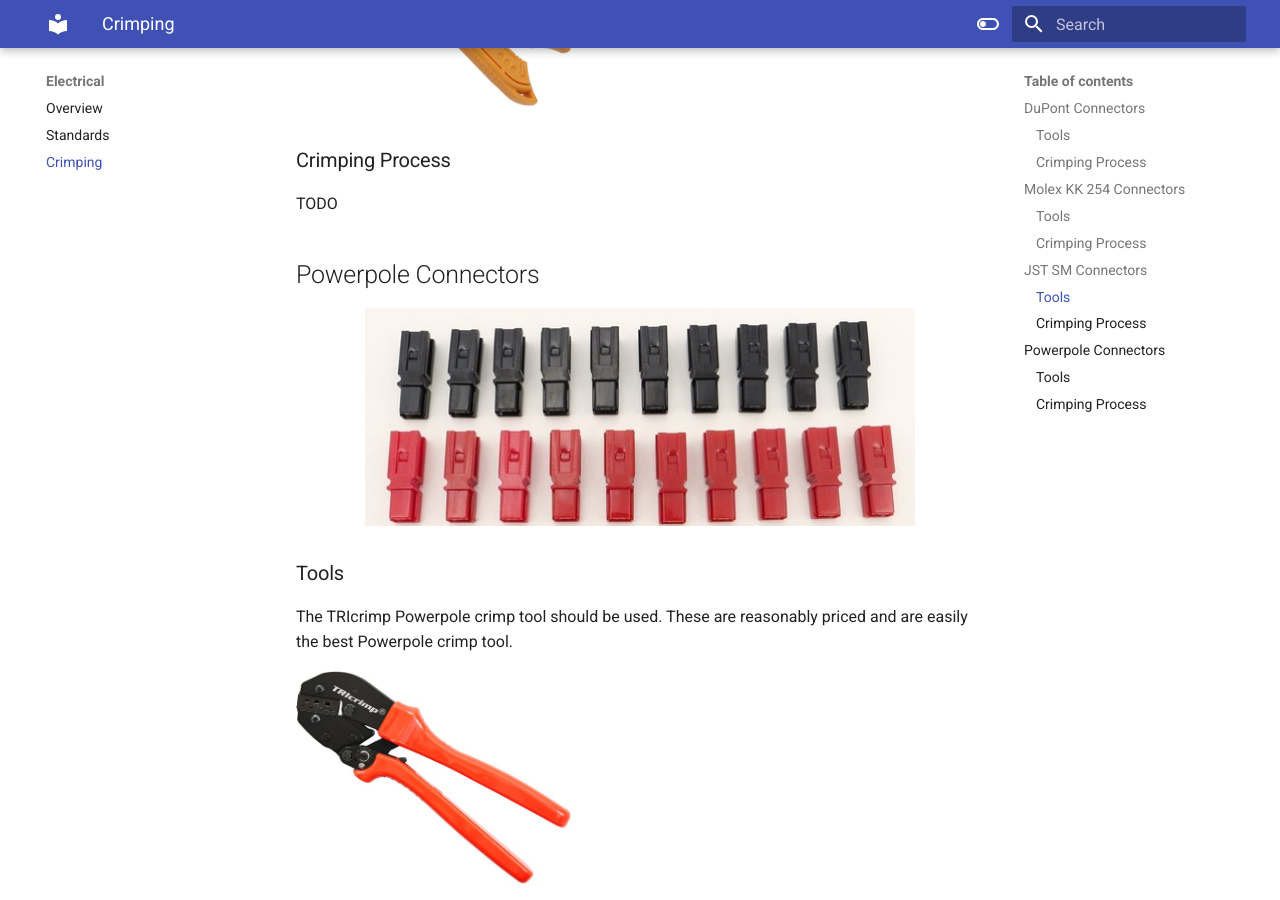
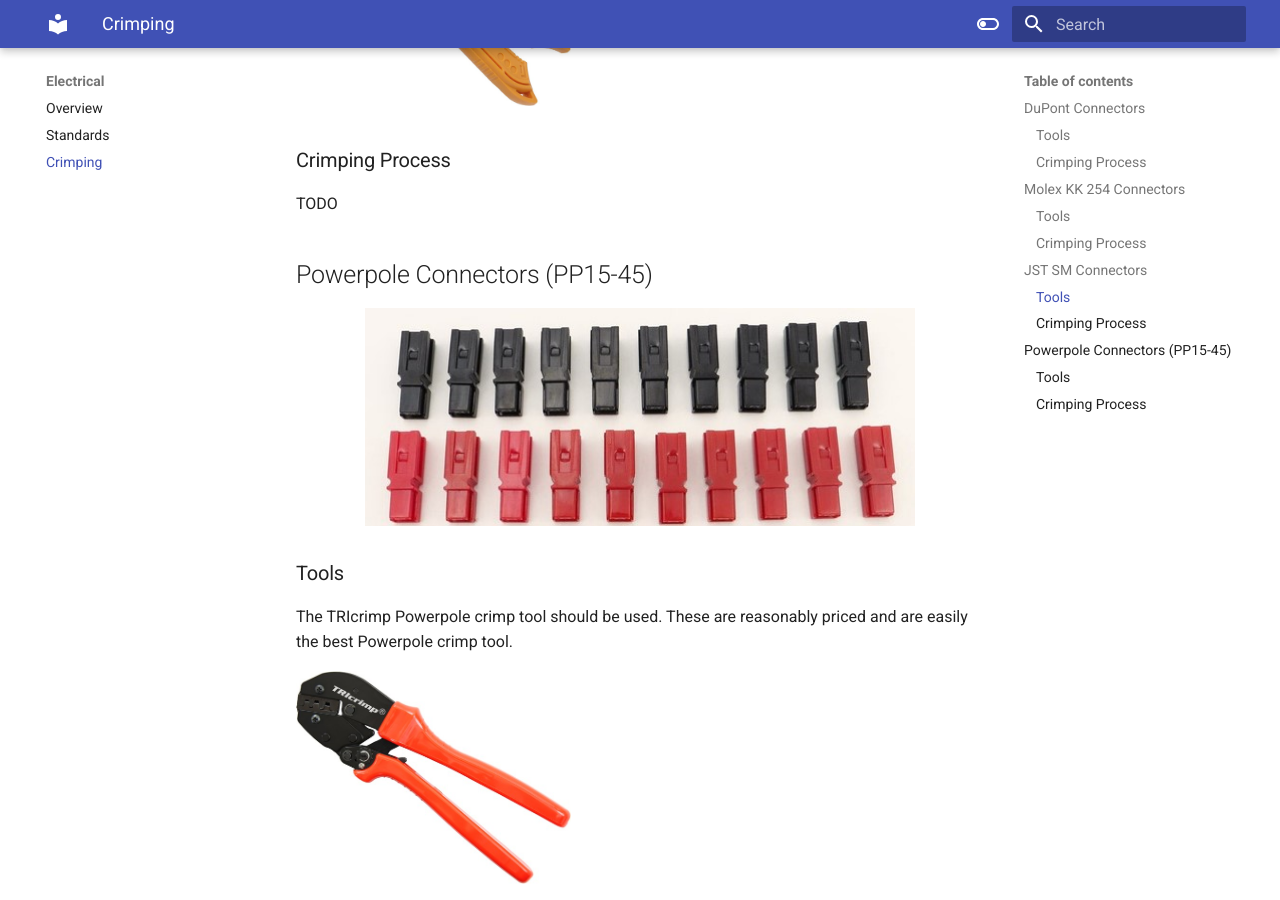
Before and after one commit to ncsurobotics/SW8-Documentation, an MkDocs documentation site: the page built from docs/electrical/crimping.md, in a window 1280 px wide and 900 px high, scrolled down 3437 px. Built offline with MkDocs 1.6.1 and Material for MkDocs 9.7.7, drawn with Linux system fonts in a browser that asks for light colours.

Commit message:
Clarify powerpole on crimping page

```diff
--- a/docs/electrical/crimping.md
+++ b/docs/electrical/crimping.md
@@ -77,7 +77,7 @@ A crimp tool making an "m" shaped crimp is required. The PA-20 crimper is used f
 TODO
 
 
-## Powerpole Connectors
+## Powerpole Connectors (PP15-45)
 
 ![](./img/powerpole-connectors.jpg){: .center style="width:80%"}
 
```
